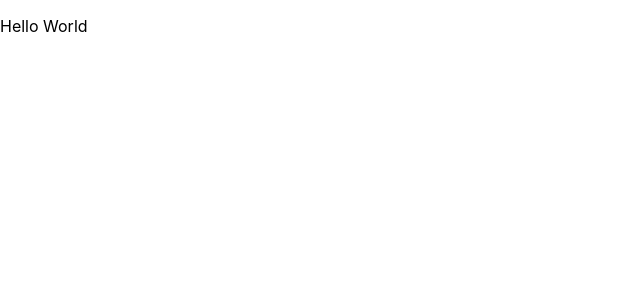
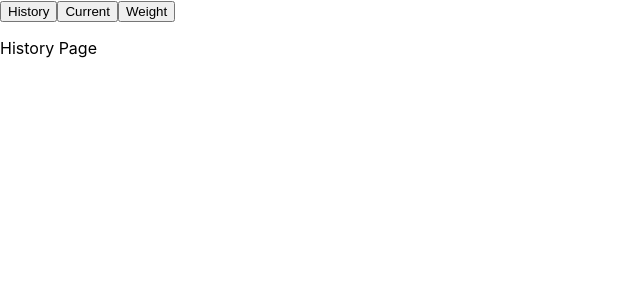
Before and after one commit to matt-pickle/workout-tracker, a React (Create React App) app: page /history in a window 1280 px wide. Shown: the top 300 px of the page, without its empty margins (0-640 px from the left). Built offline with nearby package versions, Linux system fonts and the light colour scheme.

Commit message:
Set up basic navigation routes

```diff
--- a/package.json
+++ b/package.json
@@ -8,6 +8,7 @@
     "@testing-library/user-event": "^7.2.1",
     "react": "^16.12.0",
     "react-dom": "^16.12.0",
+    "react-router-dom": "^5.1.2",
     "react-scripts": "3.3.0"
   },
   "scripts": {
--- a/src/Components/App.js
+++ b/src/Components/App.js
@@ -1,9 +1,22 @@
 import React from 'react';
 import '../Styles/App.css';
+import {Switch, Route} from "react-router-dom";
+import Header from "./Header";
+import Home from "./Home";
+import History from "./History";
+import Weight from "./Weight";
 
 function App() {
   return (
-    <p>Hello World</p>
+    <div>
+      <Header />
+      <Switch>
+        <Route exact path="/"><Home /></Route>
+        <Route path="/history"><History /></Route>
+        <Route path="/weight"><Weight /></Route>
+      </Switch>
+    </div>
+
   )
 }
 
--- /dev/null
+++ b/src/Components/Button.js
@@ -0,0 +1,14 @@
+import React from "react";
+import {Link} from "react-router-dom";
+
+
+function Button(props) {
+  return (
+    <Link to={props.link}>
+      <button>{props.text}</button>
+    </Link>
+  )
+}
+
+
+export default Button;
--- /dev/null
+++ b/src/Components/Header.js
@@ -0,0 +1,22 @@
+import React from "react";
+import Button from "./Button";
+
+function Header() {
+  return (
+    <div>
+      <Button text="History"
+              link="/history"
+      />
+      <Button text="Current"
+              link="/"
+      />
+      <Button text="Weight"
+              link="/weight"
+      />
+    </div>
+
+  )
+}
+
+
+export default Header;
--- /dev/null
+++ b/src/Components/History.js
@@ -0,0 +1,10 @@
+import React from "react";
+
+function History() {
+  return (
+    <p>History Page</p>
+  )
+}
+
+
+export default History;
--- /dev/null
+++ b/src/Components/Home.js
@@ -0,0 +1,10 @@
+import React from "react";
+
+function Home() {
+  return (
+    <p>Home Page</p>
+  )
+}
+
+
+export default Home;
--- /dev/null
+++ b/src/Components/Weight.js
@@ -0,0 +1,10 @@
+import React from "react";
+
+function Weight() {
+  return (
+    <p>Weight Page</p>
+  )
+}
+
+
+export default Weight;
--- a/src/index.js
+++ b/src/index.js
@@ -3,8 +3,12 @@ import ReactDOM from 'react-dom';
 import './Styles/index.css';
 import App from './Components/App';
 import * as serviceWorker from './serviceWorker';
+import {BrowserRouter as Router} from "react-router-dom";
 
-ReactDOM.render(<App />, document.getElementById('root'));
+ReactDOM.render(
+  <Router><App /></Router>,
+  document.getElementById('root')
+);
 
 // If you want your app to work offline and load faster, you can change
 // unregister() to register() below. Note this comes with some pitfalls.
```
Also changed, not shown: 2 other files (tests, documents, lock files or other folders).
